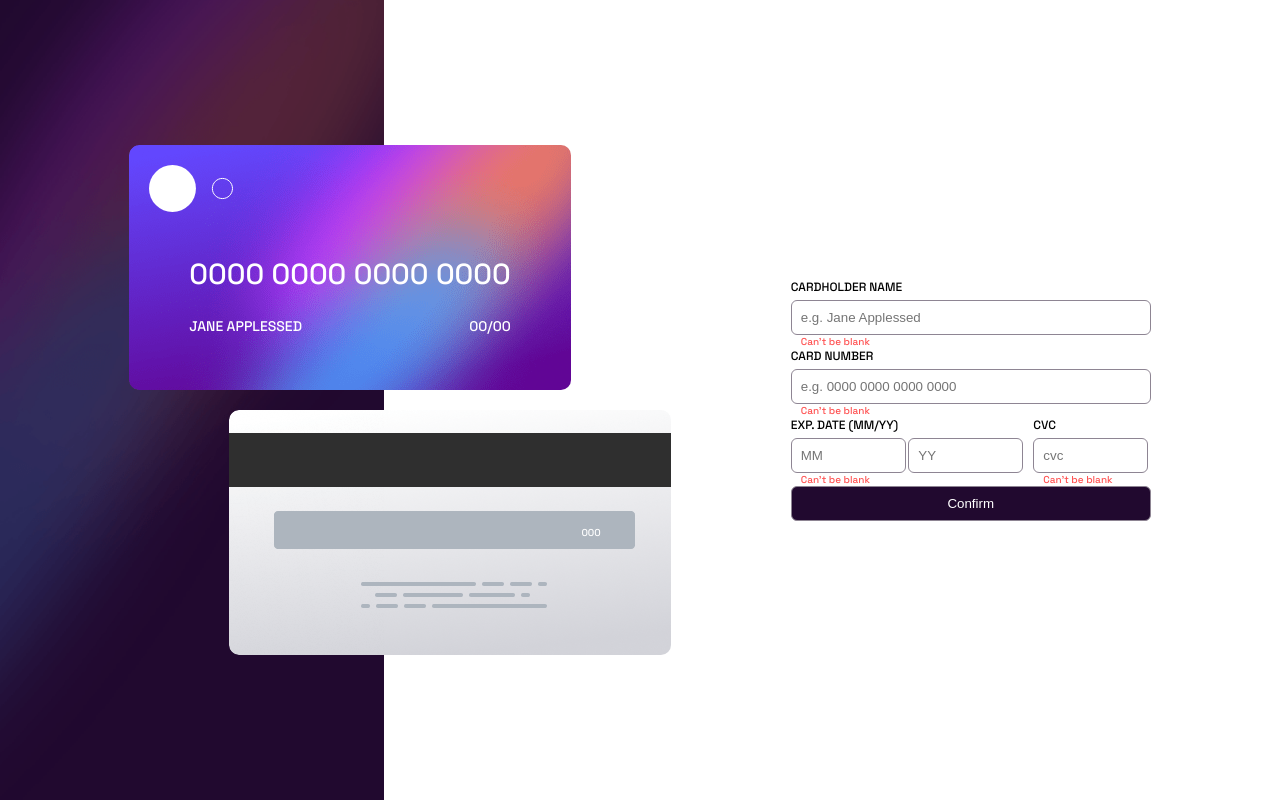
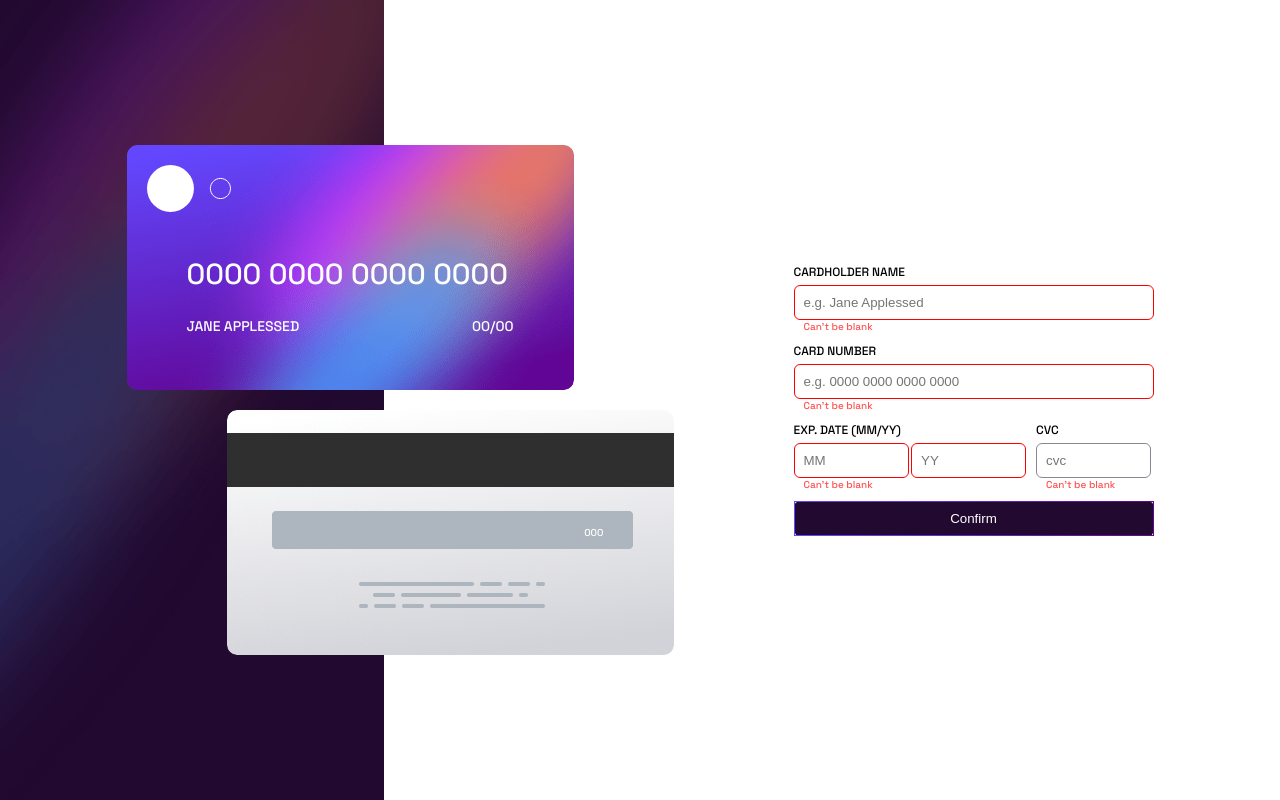
Before and after one commit to devkarine/formulario-cartao-credito, a plain HTML site: page index.html in a window 1280 px wide. Both pictures are taken after a click on the button "Confirm". Drawn offline with Linux system fonts and the light colour scheme.

Commit message:
incluso variaveis dos inputs e cartao de credito

```diff
--- a/index.html
+++ b/index.html
@@ -17,17 +17,18 @@
             <img src="src/img/card-logo.svg" alt="" />
           </div>
           <div class="info-card">
-            <p>0000 0000 0000 0000</p>
+            <p id="card-number">0000 0000 0000 0000</p>
             <div class="name-date">
-              <p>JANE APPLESSED</p>
-              <p>00/00</p>
+              <p id="card-name">JANE APPLESSED</p>
+              <p id="card-expiration">00/00</p>
             </div>
           </div>
         </div>
         <div class="card back-card">
-          <p>000</p>
+          <p id="card-cvc">000</p>
         </div>
       </section>
+
       <section class="wrapper-info">
         <form class="form">
           <div class="content-form">
--- a/src/css/style.css
+++ b/src/css/style.css
@@ -41,6 +41,10 @@ main {
   width: 100%;
   height: 24.5rem;
   padding: 2rem;
+}
+
+#card-number{
+  width: 33rem;
 }
 
 .front-card {
@@ -87,11 +91,19 @@ main {
   margin-left: 17rem;
 }
 
-.form .content-form,
+.form{
+  display: flex;
+  flex-direction: column;
+  gap: 1rem;
+}
+
+
+.content-form,
 .venc,
 .cvc {
   display: flex;
   flex-direction: column;
+
 }
 
 .form label {
@@ -103,6 +115,10 @@ main {
   border: 0.1rem solid var(--border-input);
   border-radius: 0.6rem;
   padding: 0.9rem;
+}
+
+.form input:focus {
+  border-image: var(--gradient-border);
 }
 
 .content-form {
@@ -170,9 +186,9 @@ small {
   visibility: visible;
 
 }
-.correct.form input:focus {
-  border-image: var(--gradient-border);
-}
+
+
+
 
 .visibility {
   display: none;
--- a/src/js/script.js
+++ b/src/js/script.js
@@ -1,21 +1,29 @@
-const input = document.querySelectorAll("input");
+const numberCard = document.getElementById("card-number");
+const nameClient = document.getElementById("card-name");
+const dataVenc = document.getElementById("card-expiration");
+const numberCvc = document.getElementById("card-cvc");
+const name = document.getElementById("name");
+const number = document.getElementById("number");
+const month = document.getElementById("month");
+const year = document.getElementById("year");
+const cvc = document.getElementById("cvc");
 const btnConfirm = document.getElementById("btn-confirm");
 const error = document.querySelectorAll("small");
 
 btnConfirm.addEventListener("click", (event) => {
   event.preventDefault();
 
-  input.forEach((element,index) => {
-     const elementValue = element.value
-    if(elementValue === ""){
-        error[index].classList.add("error");
-        error[index].innerText = "Can't be blank";
-    }else{
-        error[index].classList.remove("error");
-        error[index].innerText = ""
-
+  const inputFields = [name, number, month, year, cvc];
+  inputFields.forEach((element, index) => {
+    const elementValue = element.value;
+    if (elementValue === "") {
+      error[index].classList.add("error");
+      error[index].innerText = "Can't be blank";
+      element.style.border = "1px solid red";
+    } else {
+      error[index].classList.remove("error");
+      error[index].innerText = "";
+      element.style.border = "";
     }
   });
-
-
 });
```
